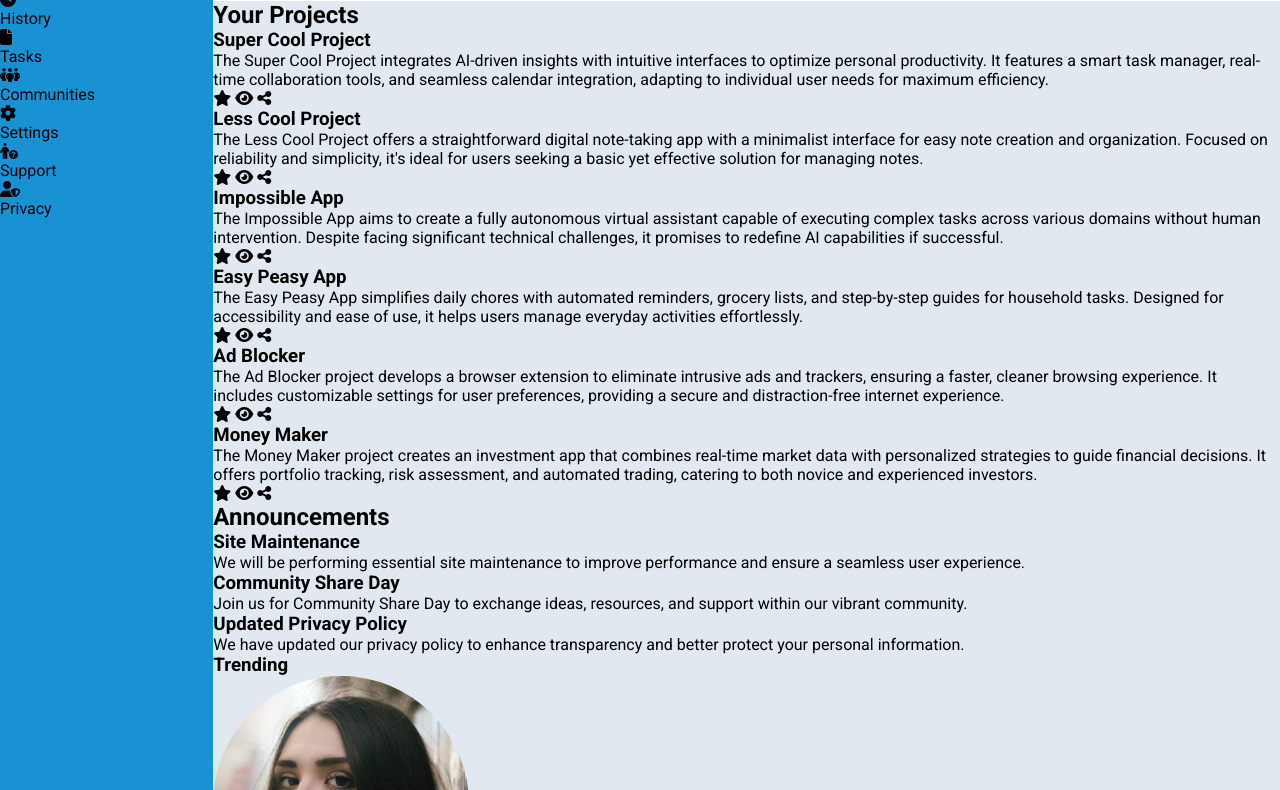
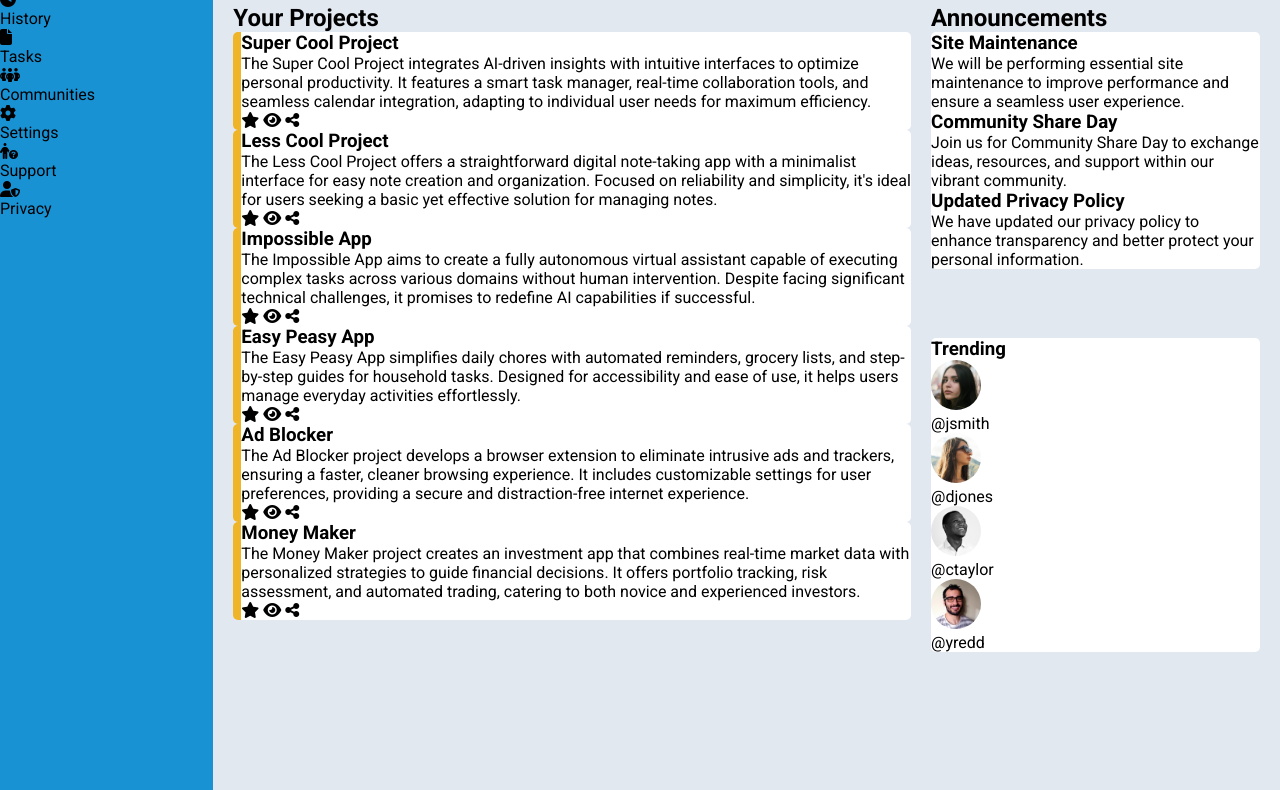
Before and after one commit to CWJ87/admin-dashboard, a plain HTML site: page index.html in a window 1280 px wide. Shown: the part 171-961 px from the top of the page. Drawn offline with Linux system fonts and the light colour scheme.

Commit message:
feat: set the layout for the main content area

```diff
--- a/index.html
+++ b/index.html
@@ -50,9 +50,10 @@
             <i class="fa-solid fa-user-shield"></i>
             <p>Privacy</p>
         </aside>
+
         <main>
+            <div class="projects">
                 <h2>Your Projects</h2>
-            <div class="projects">
                 <div class="project">
                     <h3>Super Cool Project</h3>
                     <p>The Super Cool Project integrates AI-driven insights with intuitive interfaces to optimize personal productivity. It features a smart task manager, real-time collaboration tools, and seamless calendar integration, adapting to individual user needs for maximum efficiency.</p>
@@ -81,6 +82,7 @@
                     <i class="fa-solid fa-eye"></i>
                     <i class="fa-solid fa-share-nodes"></i>
                 </div>
+
                 <div class="project">
                     <h3>Ad Blocker</h3>
                     <p>The Ad Blocker project develops a browser extension to eliminate intrusive ads and trackers, ensuring a faster, cleaner browsing experience. It includes customizable settings for user preferences, providing a secure and distraction-free internet experience.</p>
@@ -96,8 +98,10 @@
                     <i class="fa-solid fa-share-nodes"></i>
                 </div>
             </div>
+
+            <div class="annoucements">
                 <h2>Announcements</h2>
-            <div class="announcements-group">
+                <div class="announcement-group">
                     <h3>Site Maintenance</h3>
                     <p>We will be performing essential site maintenance to improve performance and ensure a seamless user experience.</p>
                     <h3>Community Share Day</h3>
@@ -105,8 +109,10 @@
                     <h3>Updated Privacy Policy</h3>
                     <p>We have updated our privacy policy to enhance transparency and better protect your personal information.</p>
                 </div>
+            </div>
+
+            <div class="trending-group">
                 <h3>Trending</h3>
-            <div class="trending-group">
                 <img src="assets/profile pics/female 1.jpg" alt="female profile pic">
                 <p>@jsmith</p>
                 <img src="assets/profile pics/female 3.jpg" alt="female profile pic">
--- a/style.css
+++ b/style.css
@@ -20,6 +20,7 @@ body {
     display: grid;
     grid-template-columns: minmax(150px, 0.2fr) 1fr;
     grid-template-rows: 0.31fr 1fr;
+    height: 100%;
 }
 
 header {
@@ -95,3 +96,39 @@ button {
     color: white;
     font-weight: bold;
 }
+
+/* main */
+main {
+    padding: 20px;
+    display: grid;
+    grid-template-columns: repeat(3, 1fr);
+    grid-template-rows: repeat(5, 1fr);
+    gap: 20px;
+}
+
+.projects {
+    grid-column: 1 / 3;
+    grid-row: 1 / -1;
+}
+
+
+.project {
+    background-color: #ffffff;
+    border-radius: 5px;
+    border-left: 8px solid #f0b429;
+}
+
+.announcement-group {
+    background-color: #ffffff;
+    border-radius: 5px;
+}
+
+.trending-group {
+    background-color: #ffffff;
+    border-radius: 5px;
+}
+
+.trending-group img {
+    width: var(--small-profile-image);
+    height: var(--small-profile-image);
+}
```
Lines whose indentation alone changed are shown as unchanged.
